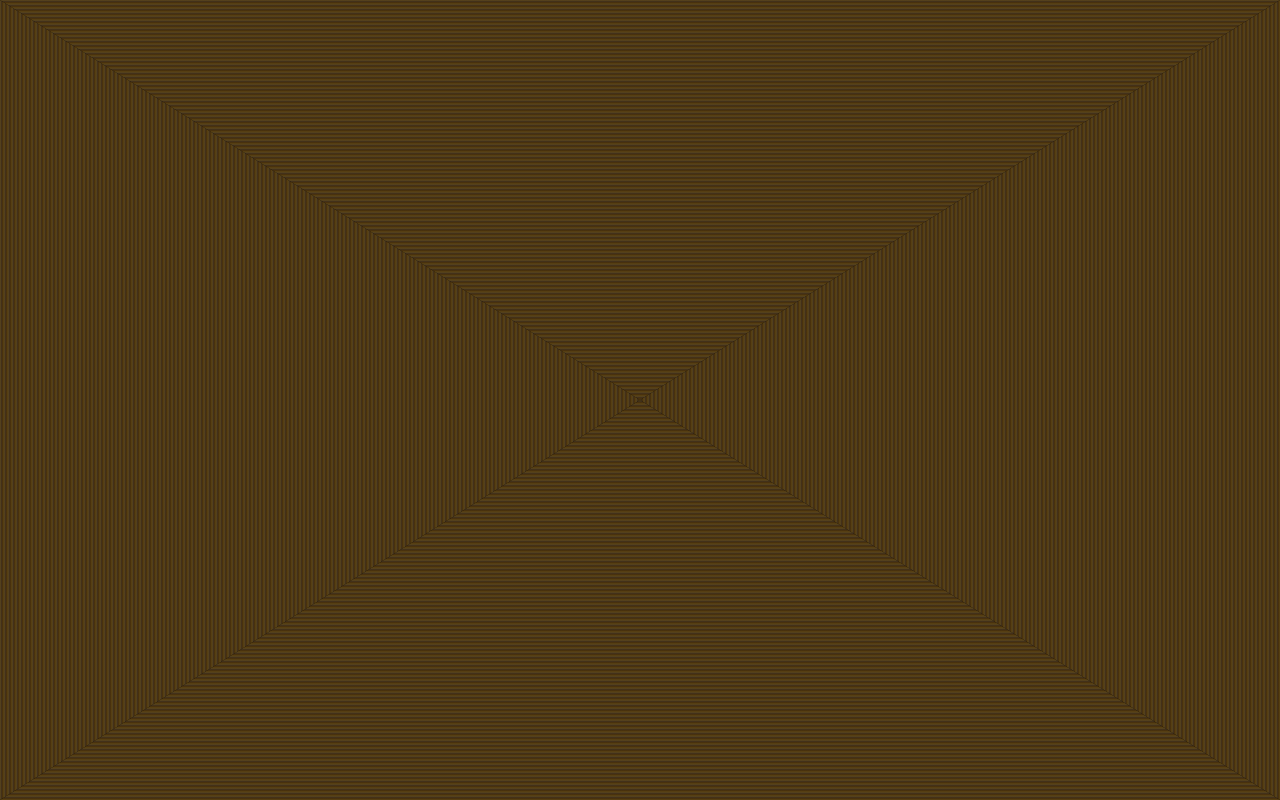
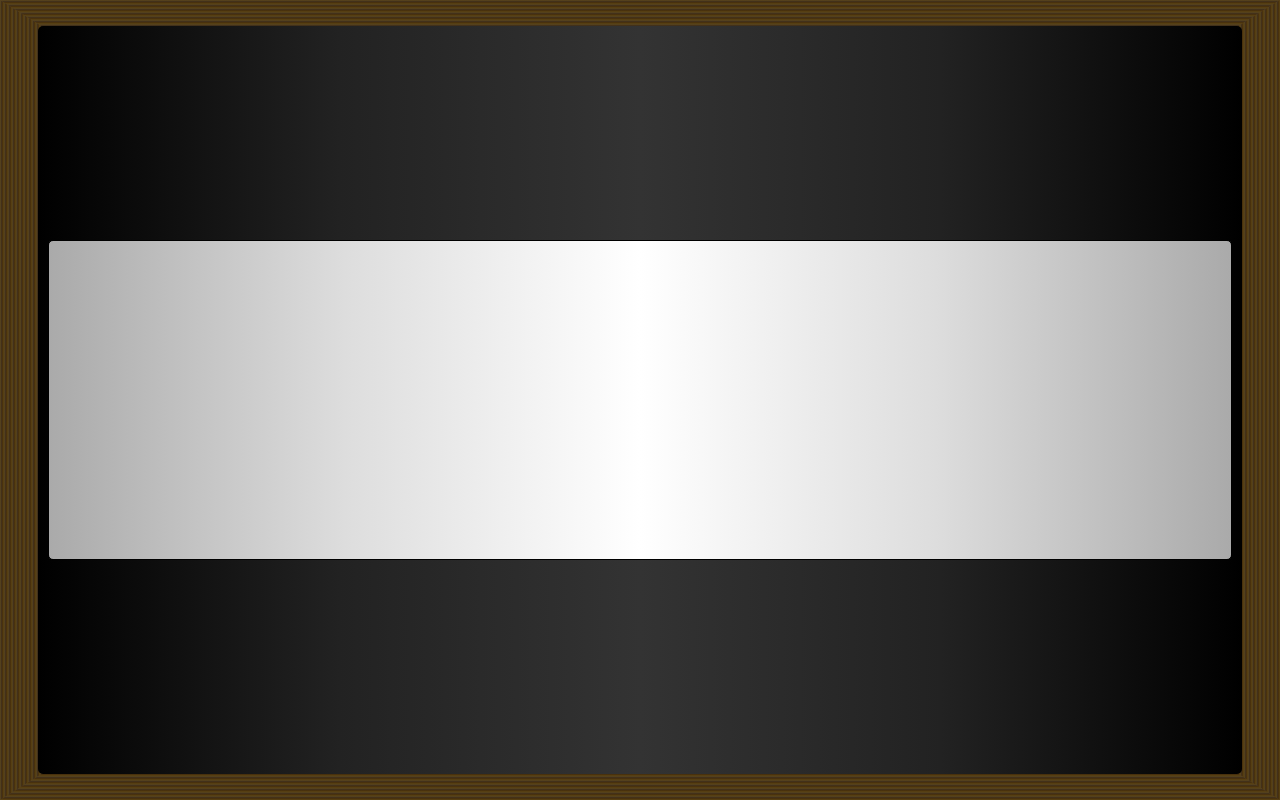
Before and after one commit to jstnlawson/meeboard-pwa, a plain HTML site: page index.html in a window 1280 px wide. Drawn offline with Linux system fonts and the light colour scheme.

Commit message:
borders and panels

```diff
--- a/index.html
+++ b/index.html
@@ -1,9 +1,9 @@
 <!DOCTYPE html>
 <html>
   <head>
-    <meta charset="utf-8">
-    <meta name="viewport" content="width=device-width, initial-scale=1">
-    <link rel="stylesheet" type="text/css" href="./styles.css">
+    <meta charset="utf-8" />
+    <meta name="viewport" content="width=device-width, initial-scale=1" />
+    <link rel="stylesheet" type="text/css" href="./styles.css" />
     <title>Home</title>
   </head>
   <body>
@@ -12,6 +12,9 @@
       <div class="meeboard_top-border"></div>
       <div class="meeboard_right-border"></div>
       <div class="meeboard_bottom-border"></div>
+      <div class="meeboard_face">
+        <div class="meeboard_control-panel"></div>
+      </div>
     </div>
   </body>
 </html>
--- a/styles.css
+++ b/styles.css
@@ -2,7 +2,19 @@ body, html {
     margin: 0;
     padding: 0;
     overflow-x: hidden;
-    background-color: #000;
+    background-color: #554029;
+}
+
+.meeboard {
+    /* position: relative; */
+    width: 100vw;
+    height: 100vh;
+    display: flex;
+    justify-content: center;
+    align-items: center;
+    padding: 2% 3%;
+    /* padding-bottom: 1%; */
+    box-sizing: border-box;
 }
 
 .meeboard_left-border {
@@ -44,3 +56,29 @@ body, html {
     clip-path: polygon(0 100%, 50% 0, 100% 100%);
     z-index: 0;
 }
+
+.meeboard_face {
+    width: 100%;
+    height: 100%;
+    display: flex;
+    justify-content: center;
+    align-items: center;
+    border-radius: 5px;
+    padding: 10px;
+    background: linear-gradient(to right, #000, #222, #333, #222, #000);
+    box-sizing: border-box;
+    z-index: 1;
+}
+
+.meeboard_control-panel {
+    display: flex;
+    justify-content: center;
+    align-items: center;
+    width: 100%;
+    height: 40vh;
+    border: 1px solid #000;
+    border-radius: 5px;
+    background: linear-gradient(to right, #aaa, #ddd, #fff, #ddd, #aaa);
+    box-sizing: border-box;
+    z-index: 1;
+}
```
Lines whose indentation alone changed are shown as unchanged.
